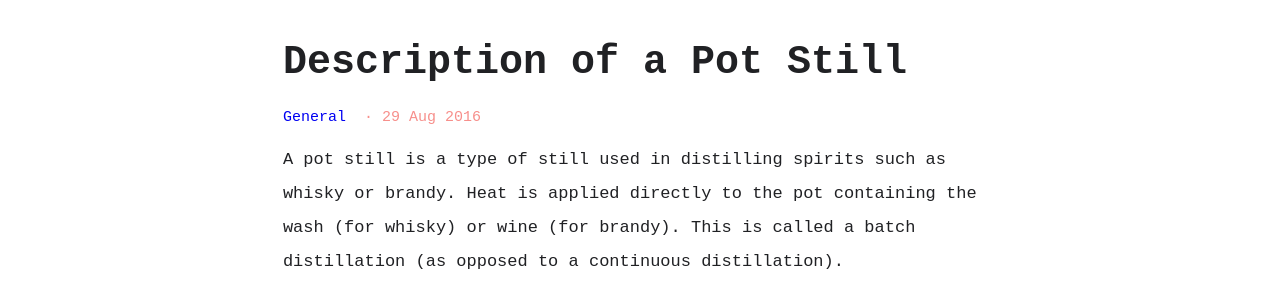
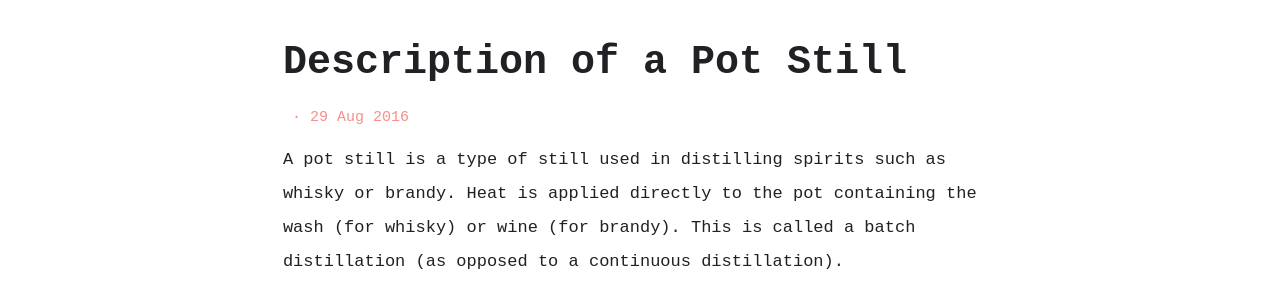
Before and after one commit to bulungula-tech-centre/bulungula-tech-centre, a Jekyll site: the page built from _posts/2016-08-29-example-post-three.md, in a window 1280 px wide. Shown: the part 424-724 px from the top of the page. Built offline with Jekyll 4.4.1, drawn with Linux system fonts in a browser that asks for light colours.

Commit message:
Update 2016-08-29-example-post-three.md

```diff
--- a/_posts/2016-08-29-example-post-three.md
+++ b/_posts/2016-08-29-example-post-three.md
@@ -1,7 +1,6 @@
 ---
 title: Description of a Pot Still
 categories:
-- General
 excerpt: |
   A pot still is a type of still used in distilling spirits such as whisky or brandy. Heat is applied directly to the pot containing the wash (for whisky) or wine (for brandy).
 feature_text: |
```
